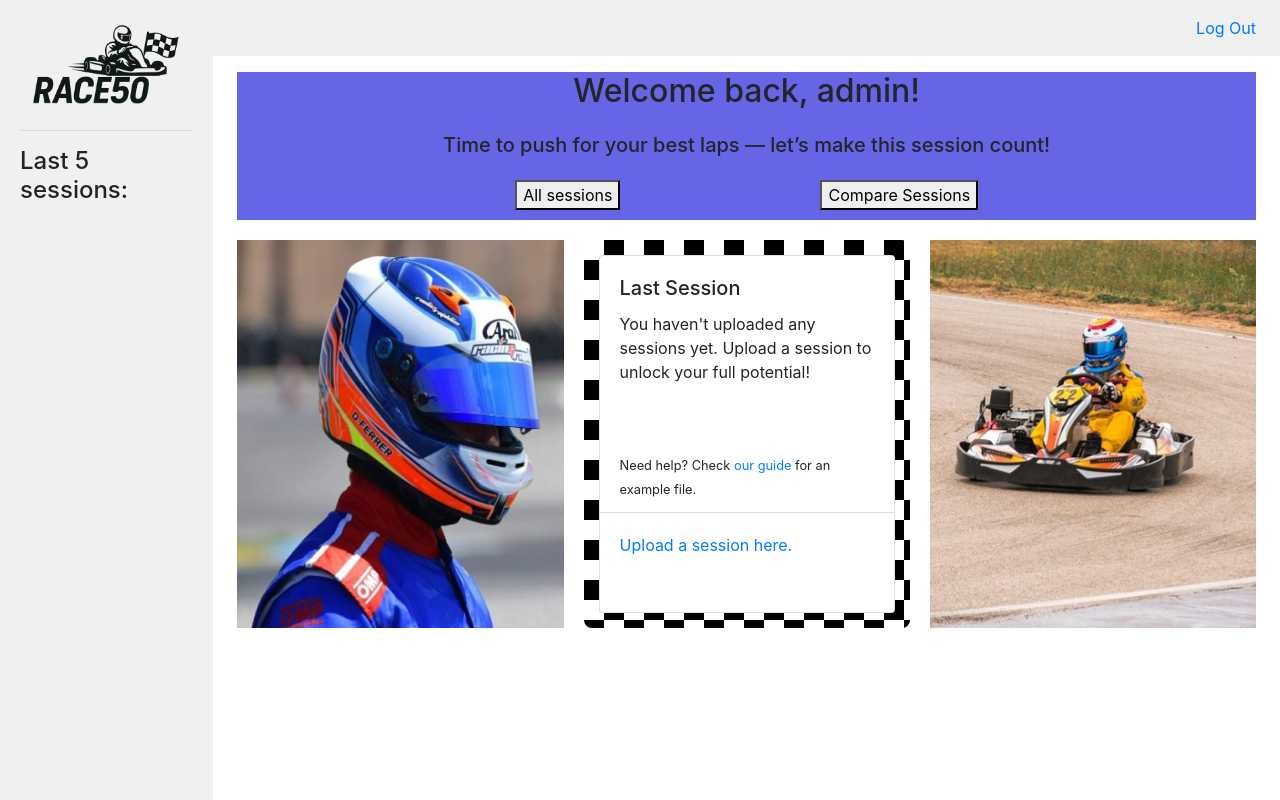
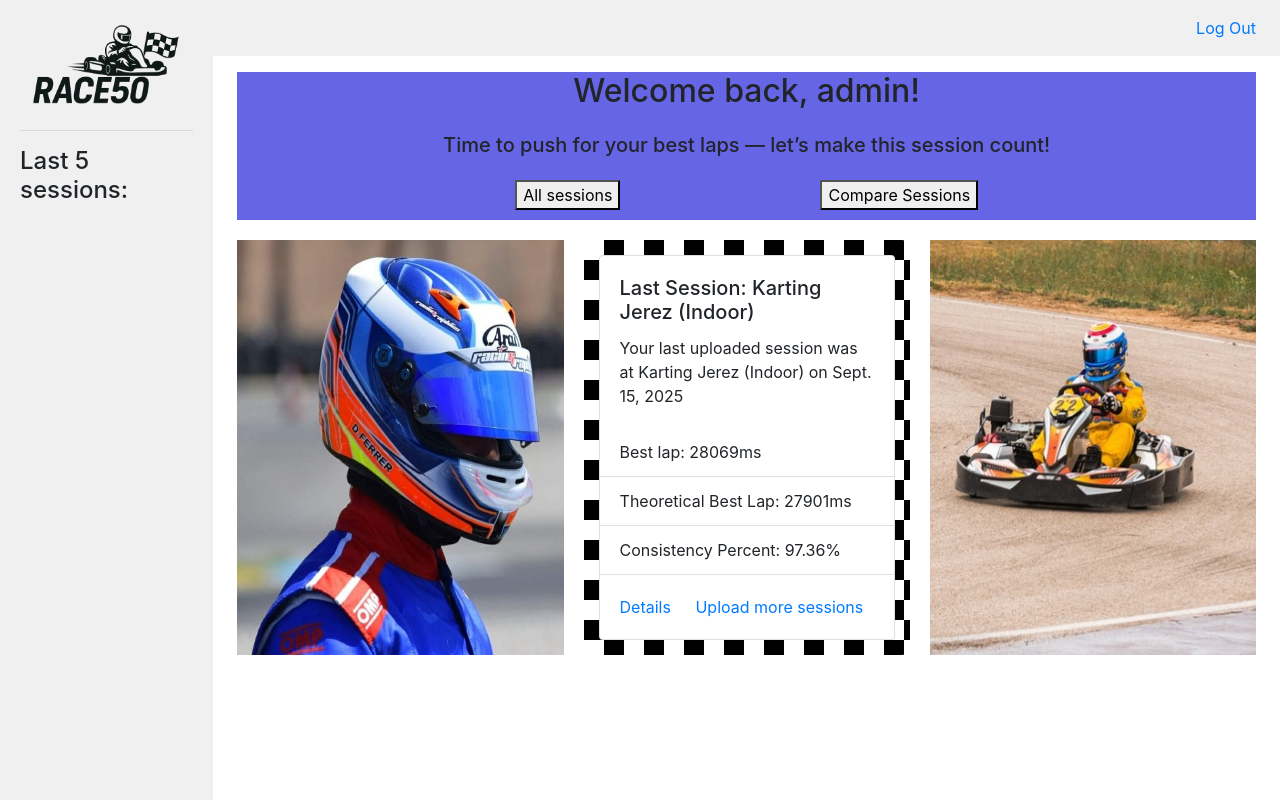
Before and after one commit to danielsaboridotorresia/Race50, a Django app: page /race50/ in a window 1280 px wide. Run offline with Django 5.2, Linux system fonts and the light colour scheme; a user stored in the database is signed in; data comes from the database, SQL or seed files in the repository; both versions use the stored data as it was after the commit; some libraries are stand-ins or nearby versions.

Commit message:
feat: logged-in card

```diff
--- a/race50/templates/race50/index.html
+++ b/race50/templates/race50/index.html
@@ -25,10 +25,26 @@
             </div>
         </div>
         <div class="index-session">
-            {% if sessions %}
-                {% for session in sessions %}
-                    <li>Session on {{ session.date }}</li>
-                {% endfor %}
+            {% if session %}
+                <img class="index-session-imageleft" src="{% static 'race50/images/leftindex.jpg' %}" alt="D. FERRER side profile">
+                <div class="card-wrap">
+                    <div class="card">
+                        <div class="card-body">
+                            <h5 class="card-title">Last Session: {{ session.track }}</h5>
+                            <p class="card-text">Your last uploaded session was at {{ session.track }} on {{ session.date }}</p>
+                        </div>
+                        <ul class="list-group list-group-flush">
+                            <li class="list-group-item">Best lap: {{ session.best_lap_ms }}ms</li>
+                            <li class="list-group-item">Theoretical Best Lap: {{ session.tbl_ms }}ms</li>
+                            <li class="list-group-item">Consistency Percent: {{ session.consistency_percent|floatformat:2 }}%</li>
+                        </ul>
+                        <div class="card-body">
+                            <a href="#" class="card-link">Details</a>
+                            <a href="{% url 'upload' %}" class="card-link">Upload more sessions</a>
+                        </div>
+                    </div>
+                </div>
+                <img class="index-session-imageleft" src="{% static 'race50/images/rightindex.jpg' %}" alt="Rental Karting">
             {% else %}
                 <img class="index-session-imageleft" src="{% static 'race50/images/leftindex.jpg' %}" alt="D. FERRER side profile">
                 <div class="card-wrap">
--- a/race50/views.py
+++ b/race50/views.py
@@ -41,7 +41,13 @@ def format_ms(ms):
 
 # Create your views here.
 def index(request):
-    return render(request, "race50/index.html")
+    if request.user.is_authenticated:
+        session = (Session.objects.filter(user=request.user).order_by('-created_at', '-pk').first())
+        return render(request, "race50/index.html", {
+            "session": session
+        })
+    else:
+        return render(request, "race50/index.html")
 
 
 @login_required
@@ -152,7 +158,6 @@ def upload(request):
             "errors": errors
         })
 
-    # ---------- Step 4: Analysis ----------
     lap_times = [r["total_ms"] for r in valid_rows]
     s1_times  = [r["s1_ms"]    for r in valid_rows]
     s2_times  = [r["s2_ms"]    for r in valid_rows]
@@ -185,7 +190,6 @@ def upload(request):
         "best_s3_ms": bests3_ms
     }
 
-    # ---------- Step 6: Persist analyzed data ----------
     # local parse (uses your 'import datetime' module)
     def _parse_date_local(s):
         for fmt in ("%Y-%m-%d", "%d/%m/%Y", "%Y/%m/%d"):
```
Also changed, not shown: db.sqlite3.
